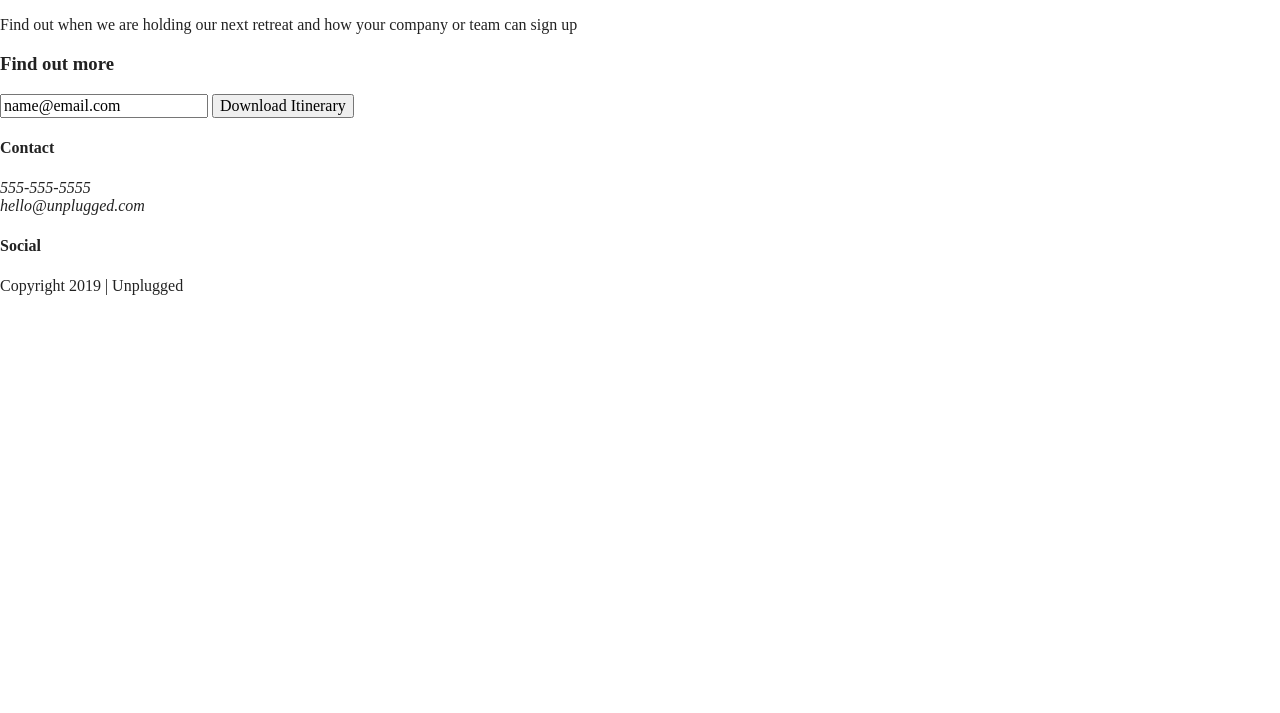
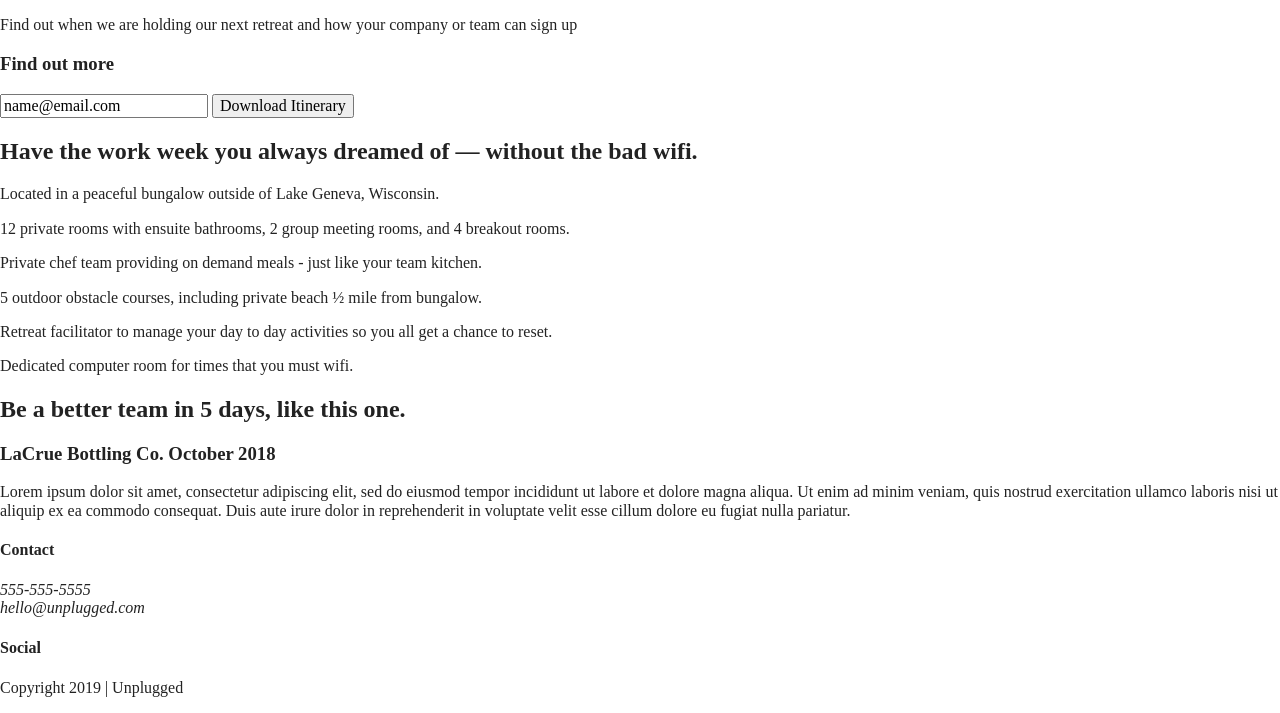
Before and after one commit to Hannick98/Website-Project, a website built with Parcel: page index.html in a window 1280 px wide. Shown: the part 176-889 px from the top of the page. Before the commit the page ends 800 px from the top, so only its background shows below. Built offline with nearby package versions, Linux system fonts and the light colour scheme.

Commit message:
html-changes

```diff
--- a/index.html
+++ b/index.html
@@ -53,6 +53,7 @@
     </section>
     <aside>
       <div class="content-wrapper">
+        <!--Add Features Content Here-->
         <div class="form-description">
           <h3> Want to Join the next retreat?</h3>
           <p>Find out when we are holding our next retreat and how your company or team can sign up</p>
@@ -65,7 +66,72 @@
       </div>
       <!--aside content wrapper ends-->
     </aside>
+    <section class="features">
+      <div class="content-wrapper">
+        <h2>Have the work week you always dreamed of — without the bad wifi.</h2>
+        <div class="features-items">
+          <article>
+            <p class="fontawesome-icon">
+            </p>
+            <p class="features-item-description">
+              Located in a peaceful bungalow outside of Lake Geneva, Wisconsin.
+            </p>
+          </article>
+          <article>
+            <p class="fontawesome-icon">
+            </p>
+            <p class="features-item-description">
+              12 private rooms with ensuite bathrooms, 2 group meeting rooms, and 4 breakout rooms.
+            </p>
+          </article>
+          <article>
+            <p class="fontawesome-icon">
+            </p>
+            <p class="features-item-description">
+              Private chef team providing on demand meals - just like your team kitchen.
+            </p>
+          </article>
+          <article>
+            <p class="fontawesome-icon">
+            </p>
+            <p class="features-item-description">
+              5 outdoor obstacle courses, including private beach ½ mile from bungalow.
+            </p>
+          </article>
+          <article>
+            <p class="fontawesome-icon">
+            </p>
+            <p class="features-item-description">
+              Retreat facilitator to manage your day to day activities so you all get a chance to reset.
+            </p>
+          </article>
+          <article>
+            <p class="fontawesome-icon">
+            </p>
+            <p class="features-item-description">
+              Dedicated computer room for times that you must wifi.
+            </p>
+          </article>
+        </div>
+      </div>
+    </section>
 
+    <section class="reviews">
+      <div class="content-wrapper">
+        <h2>Be a better team in 5 days, like this one.</h2>
+        <article>
+          <div>
+            <h3>LaCrue Bottling Co. October 2018</h3>
+            <p>
+              Lorem ipsum dolor sit amet, consectetur adipiscing elit, sed do eiusmod tempor incididunt ut labore et
+              dolore magna aliqua. Ut enim ad minim veniam, quis nostrud exercitation ullamco laboris nisi ut aliquip ex
+              ea commodo consequat. Duis aute irure dolor
+              in reprehenderit in voluptate velit esse cillum dolore eu fugiat nulla pariatur.
+            </p>
+          </div>
+        </article>
+      </div>
+    </section>
   </main>
   <!--main wrapper-->
 
@@ -98,7 +164,7 @@
         </div>
 
       </div>
-<!--footer content ends-->
+      <!--footer content ends-->
     </div>
     <!--footer content-wrapper ends-->
     <div class="copyright">
```
